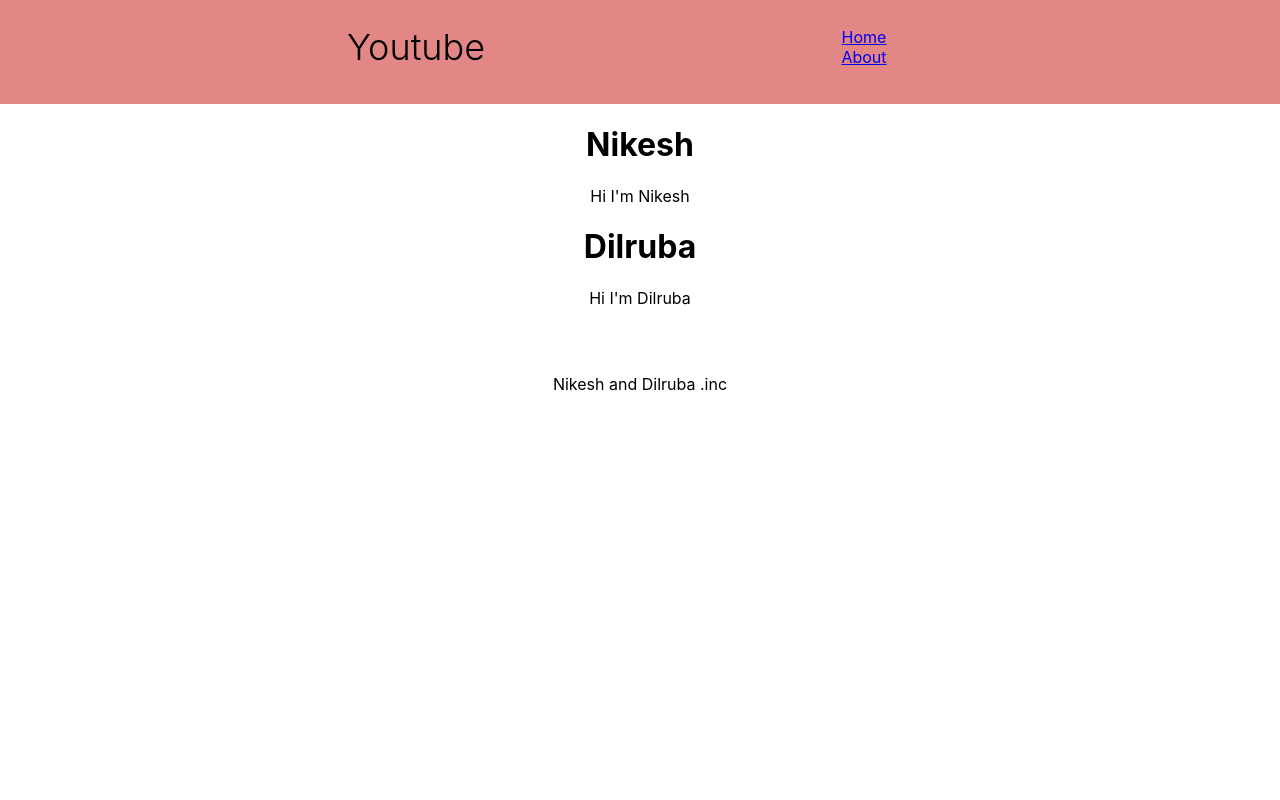
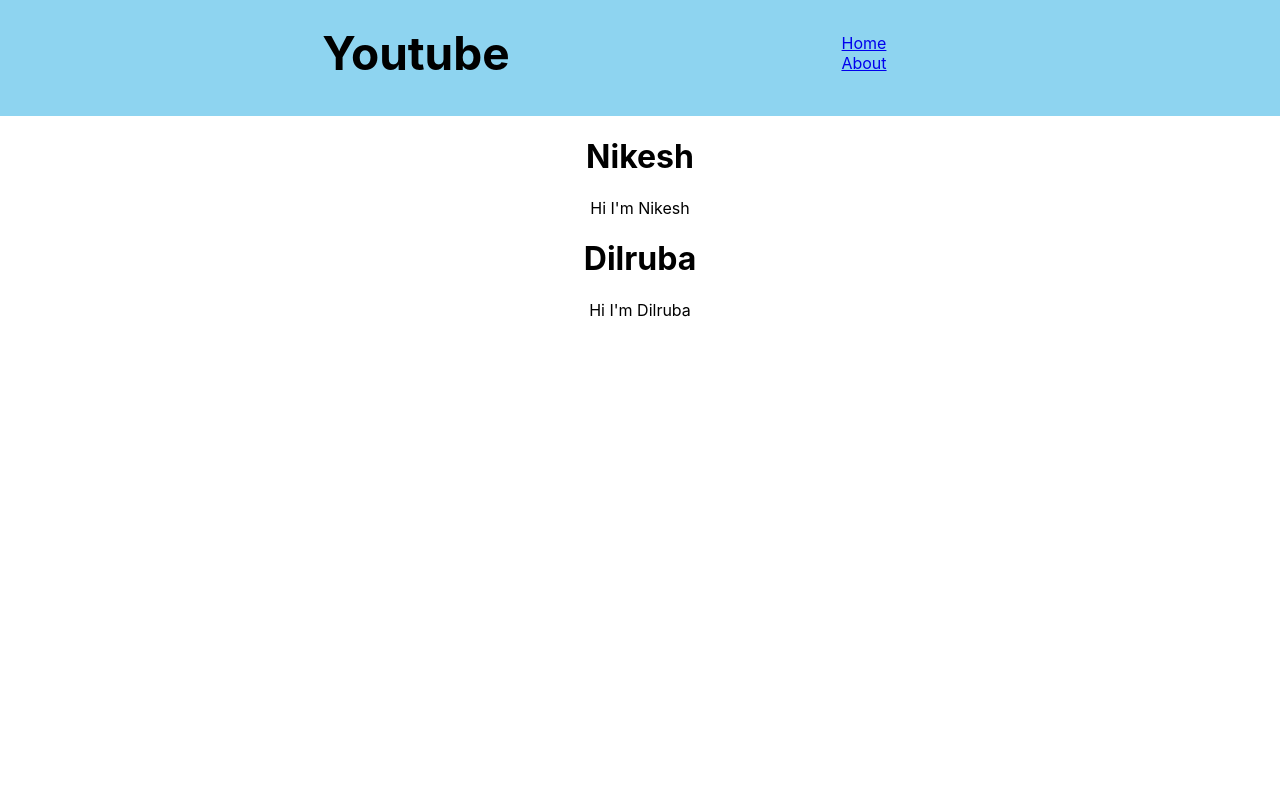
Before and after one commit to NikeshW/youtube-clone, a React (Create React App) app: page /about in a window 1280 px wide. Shown: the top 800 px of the page. Built offline with nearby package versions, Linux system fonts and the light colour scheme; no server answers.

Commit message:
created form element

```diff
--- a/src/App.css
+++ b/src/App.css
@@ -1,38 +1,9 @@
 .App {
   text-align: center;
+
 }
 
-.App-logo {
-  height: 40vmin;
-  pointer-events: none;
+.content {
+  min-height: 100vh;
+
 }
-
-@media (prefers-reduced-motion: no-preference) {
-  .App-logo {
-    animation: App-logo-spin infinite 20s linear;
-  }
-}
-
-.App-header {
-  background-color: #282c34;
-  min-height: 100vh;
-  display: flex;
-  flex-direction: column;
-  align-items: center;
-  justify-content: center;
-  font-size: calc(10px + 2vmin);
-  color: white;
-}
-
-.App-link {
-  color: #61dafb;
-}
-
-@keyframes App-logo-spin {
-  from {
-    transform: rotate(0deg);
-  }
-  to {
-    transform: rotate(360deg);
-  }
-}
--- /dev/null
+++ b/src/Components/About.css
@@ -0,0 +1,4 @@
+.aboutpage{
+    min-height: 100vh;
+
+}
--- a/src/Components/About.js
+++ b/src/Components/About.js
@@ -1,8 +1,9 @@
 import React from "react";
+import "./About.css";
 
 const About = () => {
   return (
-    <div>
+    <div className="aboutpage">
       <div className="Nikesh">
         <h1>Nikesh</h1>
         <p>Hi I'm Nikesh</p>
--- a/src/Components/Footer.css
+++ b/src/Components/Footer.css
@@ -1,9 +1,17 @@
 footer {
-    background: var(--dark);
+    /* background: var(--dark);
     color: var(--light);
     text-align: center;
-    padding: 50px 0 50px;
+    padding: 50px 0 50px; */
+    position: relative;
+    bottom: 0;
+    width: 100%;
+    height: 60px;
+    background-color: rgb(239, 154, 154);
   }
+  footer{
+    margin-top: auto;
+}
 
   footer p {
     margin: 0;
--- /dev/null
+++ b/src/Components/Form.js
@@ -0,0 +1,32 @@
+import React, { useState } from "react";
+
+const Form = () => {
+  const [user, setUser] = useState({
+    name: "",
+    comment: "",
+  });
+
+  return (
+    <div>
+      <form>
+        <label htmlFor="name">Name</label>
+        <input
+          type="text"
+          // value={user.firstName}
+          // onChange={handleTextChange}
+          id="firstName"
+        />
+        <label htmlFor="comment">Comment </label>
+
+        <input
+          type="text"
+          // value={user.lastName}
+          // onChange={handleTextChange}
+          id="lastName"
+        />
+      </form>
+    </div>
+  );
+};
+
+export default Form;
--- a/src/Components/Home.js
+++ b/src/Components/Home.js
@@ -1,15 +1,27 @@
 import React, { useEffect } from "react";
+import { fetchVideos } from "../api/fetch";
 import Search from "./Search";
 import Thumbnail from "./Thumbnail";
-import "./Nav.css"
+import "./Nav.css";
+import "../App.css";
 
 const Home = ({ videos, setVideos }) => {
-//   useEffect(() => {
-//     console.log(videos);
-//   }, [videos]);
+  const pillLinks = [
+    "music",
+    "games",
+    "DIY",
+    "programing",
+    "reactjs",
+    "babies",
+    "cats",
+  ];
 
   return (
-    <>
+    <div className="home-div">
+      <div className="content">
+        {pillLinks.map((pill) => (
+          <button onClick={() => fetchVideos(pill, setVideos)}>{pill}</button>
+        ))}
         <div>
           <Search setVideos={setVideos} />
         </div>
@@ -24,7 +36,8 @@
         ) : (
           <Thumbnail videos={videos} />
         )}
-    </>
+      </div>
+    </div>
   );
 };
 
--- a/src/Components/Nav.css
+++ b/src/Components/Nav.css
@@ -3,7 +3,7 @@
     background: var(--primary);
     display: flex;
     padding: 25px 15% 35px;
-    background-color: rgb(226, 134, 134);
+    background-color: rgb(142, 212, 240);
   }
 
   header article,
@@ -12,14 +12,13 @@
   }
 
   header h1 {
-    height: auto;
     margin: 0;
-    font-size: 36px;
+    font-size: 46px;
   }
 
-  header h1 {
+  /* header h1 {
     font-weight: 300;
-  }
+  } */
 
   .search-message img{
     height: 400px;
--- a/src/Components/Search.js
+++ b/src/Components/Search.js
@@ -33,7 +33,7 @@
 
       <button
         className="search-button"
-        onClick={() => fetchVideos(searchBar, setVideos)}
+        onClick={() => fetchVideos(searchBar, setVideos, setSearchBar)}
 
       >
         Search
--- a/src/Components/Video.js
+++ b/src/Components/Video.js
@@ -1,6 +1,6 @@
 import React, { useEffect } from "react";
 import { useSearchParams } from "react-router-dom";
-
+import Form from "./Form";
 
 const Video = ({ videos }) => {
   let [searchParams, setSearchParams] = useSearchParams();
@@ -9,7 +9,8 @@
 
   return (
     <div>
-      <iframe
+      <div>
+        <iframe
         width="560"
         height="315"
         src={`https://www.youtube.com/embed/${id}`}
@@ -18,6 +19,10 @@
         allow="accelerometer; autoplay; clipboard-write; encrypted-media; gyroscope; picture-in-picture"
         allowFullScreen
       ></iframe>
+      </div>
+      <div>
+        <Form/>
+      </div>
     </div>
   );
 };
--- a/src/api/fetch.js
+++ b/src/api/fetch.js
@@ -1,7 +1,7 @@
 const URL = process.env.REACT_APP_BASE_URL;
 const KEY = process.env.REACT_APP_YT_KEY;
 
-const fetchVideos = (query, setVideos) => {
+const fetchVideos = (query, setVideos, setSearchBar) => {
   if (query.length === 0) {
     return null;
   } else {
@@ -11,8 +11,10 @@
       .then((res) => res.json())
       .then((data) => {
         setVideos(data.items);
+        setSearchBar("")
 
       });
   }
+
 };
 export { fetchVideos };
--- a/src/index.css
+++ b/src/index.css
@@ -11,3 +11,5 @@
   font-family: source-code-pro, Menlo, Monaco, Consolas, 'Courier New',
     monospace;
 }
+
+/* background css */
```
Also changed, not shown: src/Components/Form.css (added). Lines whose indentation alone changed are shown as unchanged.
